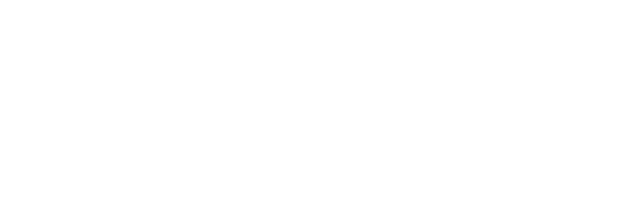
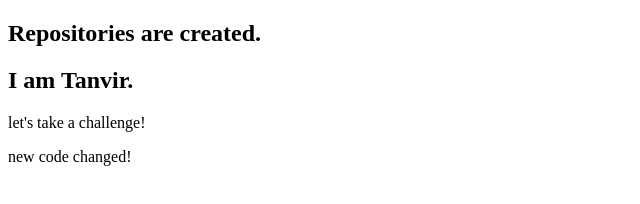
Before and after one commit to tawfikalahitanvir/first_ripo, a plain HTML site: page index.html in a window 1280 px wide. Shown: the whole page, without its empty margins (0-640 px from the left). Drawn offline with Linux system fonts and the light colour scheme.

Commit message:
added code

```diff
--- a/index.html
+++ b/index.html
@@ -7,6 +7,9 @@
     <title>My first Github Repo</title>
 </head>
 <body>
-
+    <h2>Repositories are created.</h2>
+    <h2>I am Tanvir.</h2>
+    <p>let's take a challenge!</p>
+    <P>new code changed!</P>
 </body>
 </html>
```
